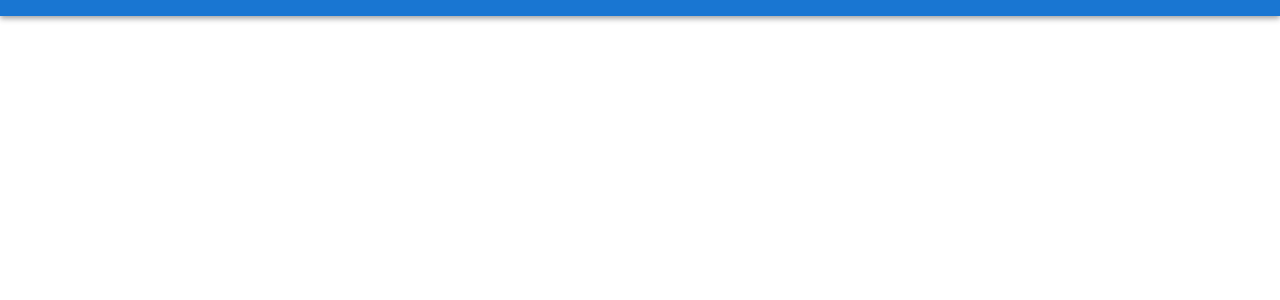
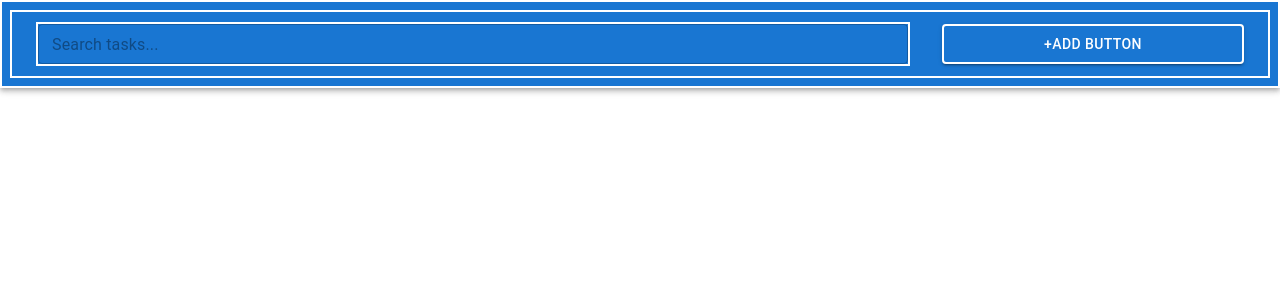
Before and after one commit to Varsha-A03/kanban-board, a React (Create React App) app: page / in a window 1280 px wide. Shown: the top 300 px of the page. Built offline with nearby package versions, Linux system fonts and the light colour scheme.

Commit message:
header component

```diff
--- a/src/components/Header.js
+++ b/src/components/Header.js
@@ -1,9 +1,18 @@
 import React from 'react'
-import {AppBar, ToolBar, TextField, Button} from '@mui/material';
+import {AppBar, Toolbar, TextField, Button} from '@mui/material';
 export default function Header() {
   return (
     <>
-        <AppBar position='static' sx = {{padding:'0.5rem'}}></AppBar>
+        <AppBar position='static' sx = {{padding:'0.5rem',border:'2px,solid,white'}}>
+            <Toolbar sx = {{border:'2px,solid,white',display: 'flex', justifyContent: 'space-between'}}>
+                <TextField placeholder='Search tasks...'
+                variant='outlined' size='small' sx={{width:'72%', marginRight:'10',border:'2px,solid,white'}}></TextField>
+                <Button variant='contained' color='primary' sx={{border:'2px,solid,white',width:'25%'}}>
+                        +Add Button
+                    </Button>
+            </Toolbar>
+        </AppBar>
+
     </>
   )
 }
```
